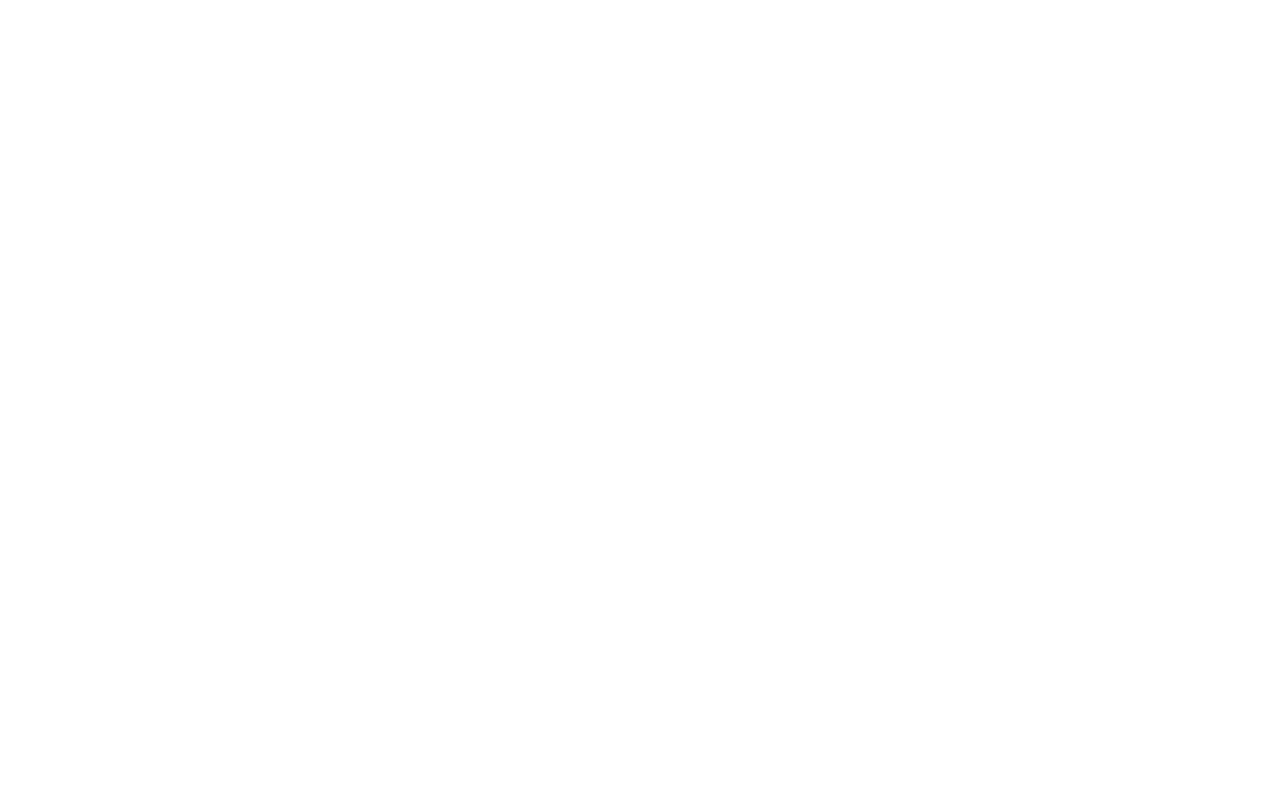
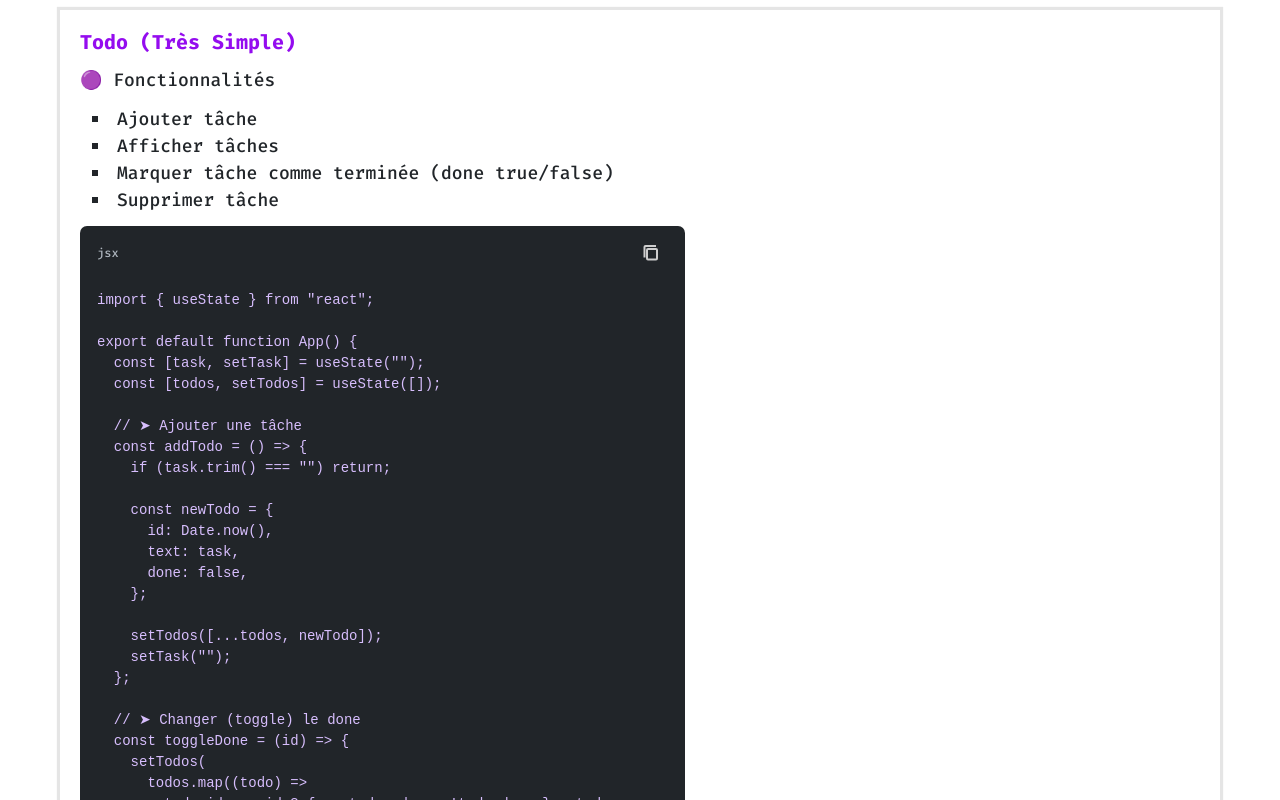
Before and after one commit to Ayo-Oub/learnReactJS, a React (Vite) app: page /learnReactJS/todo in a window 1280 px wide. Before the commit this address had no page. Shown: the top 800 px of the page. Built offline with nearby package versions, Linux system fonts and the light colour scheme.

Commit message:
add codes

```diff
--- a/src/App.jsx
+++ b/src/App.jsx
@@ -12,6 +12,7 @@
 import OnchangePage from './pages/OnchangePAge'
 import UseStatePage from './pages/UseStatePage'
 import FilterPage from './pages/FilterPage'
+import ToDo1 from './pages/Projects/ToDo1'
 
 function App() {
 
@@ -29,7 +30,8 @@
         <Route path='/props' element={<PropsPage />} />
         <Route path='/on_change' element={<OnchangePage />} />
         <Route path='/use_state' element={<UseStatePage />} />
-        <Route path='/filter' element={<FilterPage/>}/>
+        <Route path='/filter' element={<FilterPage />} />
+        <Route path='/todo' element={<ToDo1/>}/>
       </Routes>
 
     </>
--- /dev/null
+++ b/src/data/projects.js
@@ -0,0 +1,70 @@
+export const codes_projects = [
+     // 1. todo
+     `import { useState } from "react";
+
+export default function App() {
+  const [task, setTask] = useState("");
+  const [todos, setTodos] = useState([]);
+
+  // ➤ Ajouter une tâche
+  const addTodo = () => {
+    if (task.trim() === "") return;
+
+    const newTodo = {
+      id: Date.now(),
+      text: task,
+      done: false,
+    };
+
+    setTodos([...todos, newTodo]);
+    setTask("");
+  };
+
+  // ➤ Changer (toggle) le done
+  const toggleDone = (id) => {
+    setTodos(
+      todos.map((todo) =>
+        todo.id === id ? { ...todo, done: !todo.done } : todo
+      )
+    );
+  };
+
+  // ➤ Supprimer une tâche
+  const deleteTodo = (id) => {
+    setTodos(todos.filter((todo) => todo.id !== id));
+  };
+
+  return (
+    <div style={{ padding: 30 }}>
+      <h1>To-Do Simple</h1>
+
+      <input
+        type="text"
+        placeholder="Ajouter une tâche..."
+        value={task}
+        onChange={(e) => setTask(e.target.value)}
+      />
+      <button onClick={addTodo}>Ajouter</button>
+
+      <ul>
+        {todos.map((todo) => (
+          <li key={todo.id}>
+            <span
+              onClick={() => toggleDone(todo.id)}
+              style={{
+                textDecoration: todo.done ? "line-through" : "none",
+                cursor: "pointer",
+              }}
+            >
+              {todo.text}
+            </span>
+
+            <button onClick={() => deleteTodo(todo.id)}>X</button>
+          </li>
+        ))}
+      </ul>
+    </div>
+  );
+}
+`
+]
--- a/src/index.css
+++ b/src/index.css
@@ -83,3 +83,8 @@
   width: 90%;
   margin: 0 auto;
 }
+@media (max-width: 24.375rem){
+     html{
+          font-size: 33%;
+     }
+}
--- a/src/pages/HomePage.jsx
+++ b/src/pages/HomePage.jsx
@@ -40,7 +40,13 @@
         </div>
 
       </div>
+      <div className='links-container'>
+        <h2>Projects</h2>
+        <div className='links'>
+          <Link to='/todo' className='home-link'>To-Do (Très Simple)</Link>
+        </div>
 
+      </div>
     </div>
   )
 }
--- /dev/null
+++ b/src/pages/Projects/ToDo1.jsx
@@ -0,0 +1,21 @@
+import React from 'react'
+import JsxCode from '../../components/JsxCode'
+import { codes_projects } from '../../data/projects'
+
+export default function ToDo1() {
+  return (
+    <>
+            <div className='cours-container'>
+        <h4 className='cours-section'>Todo (Très Simple)</h4>
+        <p>🟣 Fonctionnalités</p>
+        <ul>
+          <li>Ajouter tâche</li>
+          <li>Afficher tâches</li>
+          <li>Marquer tâche comme terminée (done true/false)</li>
+          <li>Supprimer tâche</li>
+        </ul>
+<JsxCode content={codes_projects[0]}/>
+            </div>
+    </>
+  )
+}
--- a/src/styles/pages/home-page.css
+++ b/src/styles/pages/home-page.css
@@ -36,9 +36,3 @@
      align-self: flex-end;
         background-color: var(--color-primary-dark);
 }
-
-@media (max-width: 24.375rem){
-     html{
-          font-size: 33%;
-     }
-}
```
